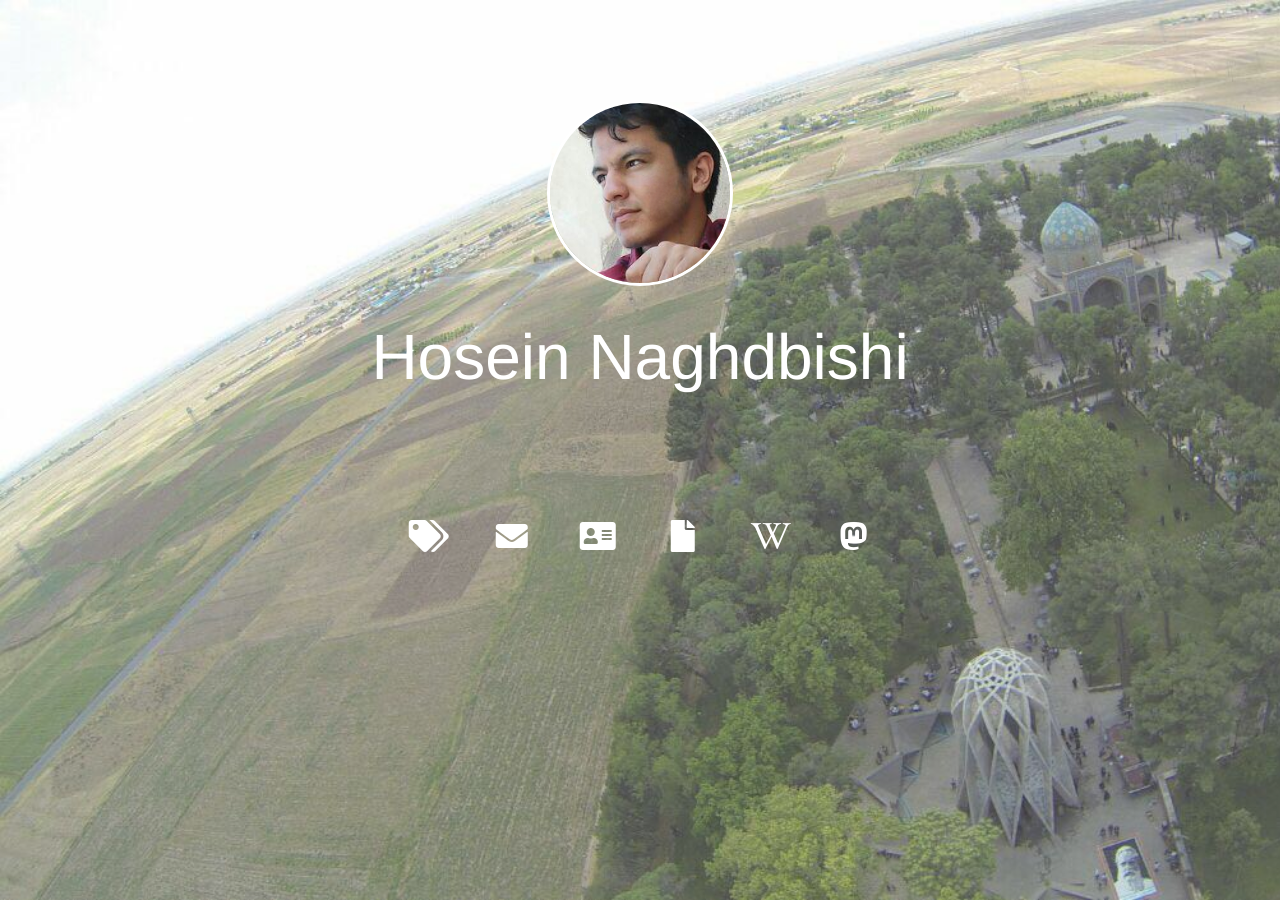
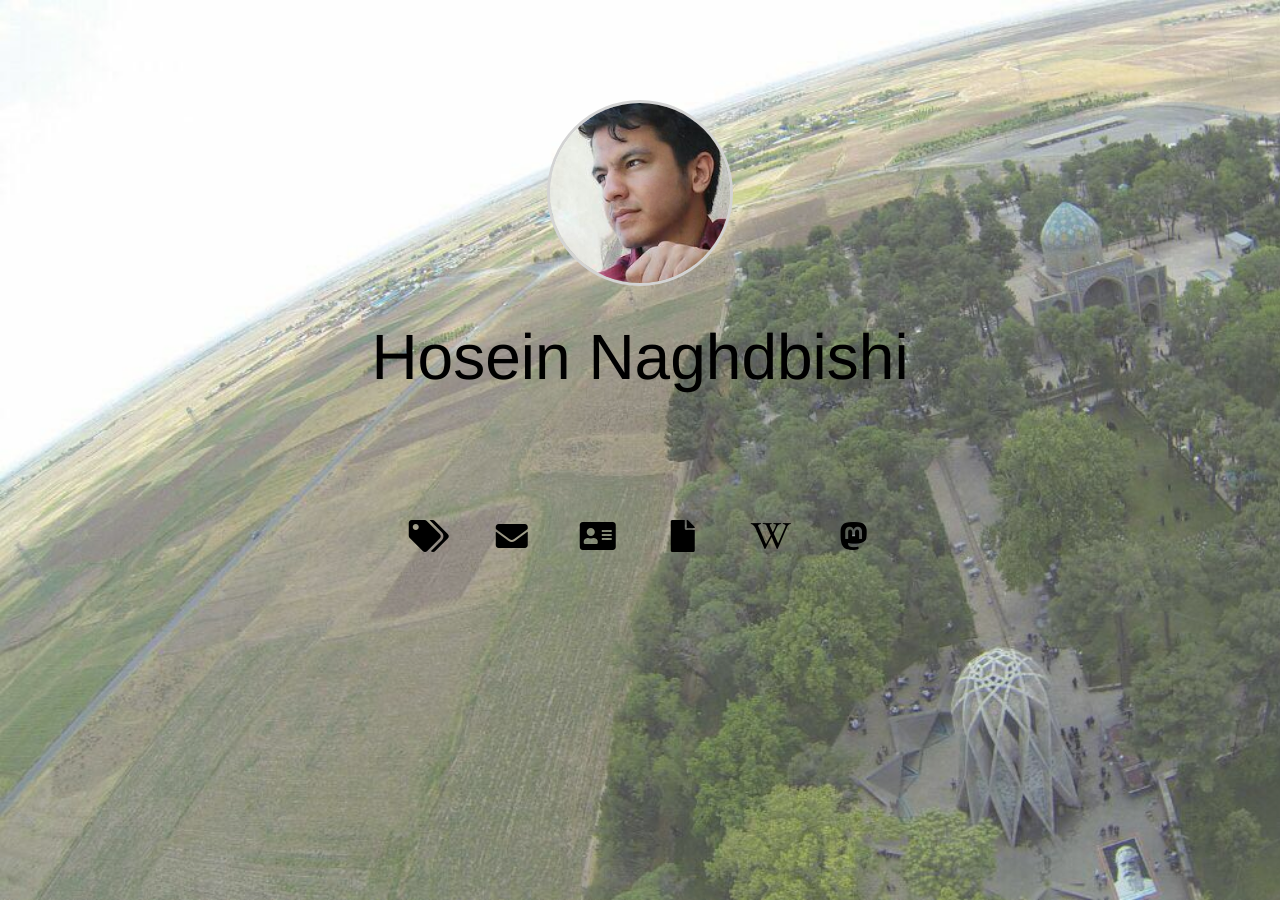
Before and after one commit to niyumard/niyumard.github.io, a Jekyll site: the page built from index.md, in a window 1280 px wide. Built offline with Jekyll 4.4.1, drawn with Linux system fonts in a browser that asks for light colours; nearby versions of some CDN libraries.

Commit message:
7th commit

```diff
--- a/_includes/main.css
+++ b/_includes/main.css
@@ -23,11 +23,11 @@ body {
 #avatar {
     height: 180px;
     border-radius: 100%;
-    border: 3px solid white;
+    border: 3px solid lightgray;
     margin-bottom: 40px;
 }
 h1 {
-    color: white;
+    color: black;
     font-weight: normal;
 /*    letter-spacing: 0.1em; */
     font-size: 4em;
@@ -35,7 +35,7 @@ h1 {
     margin: -10px 0;
 }
 h3 {
-    color: white;
+    color: black;
     padding-bottom: 20px;
     font-weight: bold;
 }
@@ -53,7 +53,7 @@ ul {
 li {
     border-radius: 100%;
     border: 2px transparent;
-    color: white;
+    color: black;
     margin: 8px;
     display: inline-block;
     list-style: none;
@@ -61,7 +61,7 @@ li {
     height: 65px;
 }
 li:hover {
-    color: white;
+    color: black;
     text-decoration: none;
     -webkit-transition: 500ms;
     -moz-transition: 500ms;
@@ -70,7 +70,7 @@ li:hover {
     background-color: rgba(0, 0, 0, 0.25);
 }
 a {
-    color: white;
+    color: black;
     padding: 15px;
     text-decoration: none;
 }
@@ -85,7 +85,7 @@ ul {
 li {
     border-radius: 0%;
     border: none;
-    color: white;
+    color: black;
     margin: 8px;
     display: block;
     list-style: none;
@@ -100,9 +100,9 @@ li:hover {
 }
 a {
     text-align: justify;
-    border: 2px solid white;
+    border: 2px solid black;
     border-radius: 5px;
-    color: white;
+    color: black;
     padding: 15px;
     padding-left: 30px;
     width: 70%;
@@ -112,12 +112,12 @@ a:hover {
     -moz-transition: 500ms;
     transition: 500ms;
     background-color: rgba(0, 0, 0, 0.5);
-    color: white;
+    color: black;
     text-decoration: none;
 }
 .description {
     display: inline-block;
-    color: white;
+    color: black;
     font-family: Helvetica;
     margin-left: 40px;
 }
```
